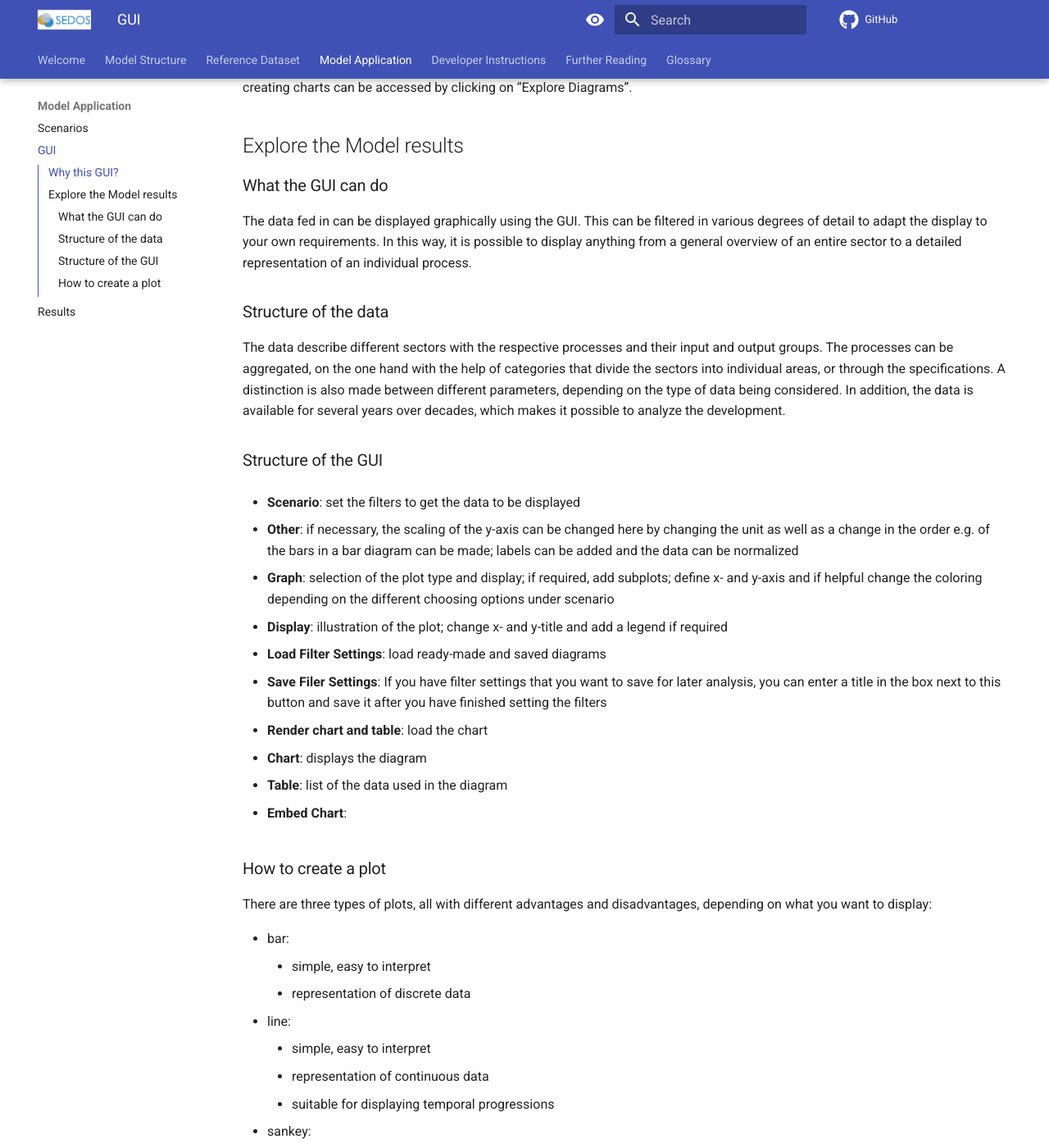
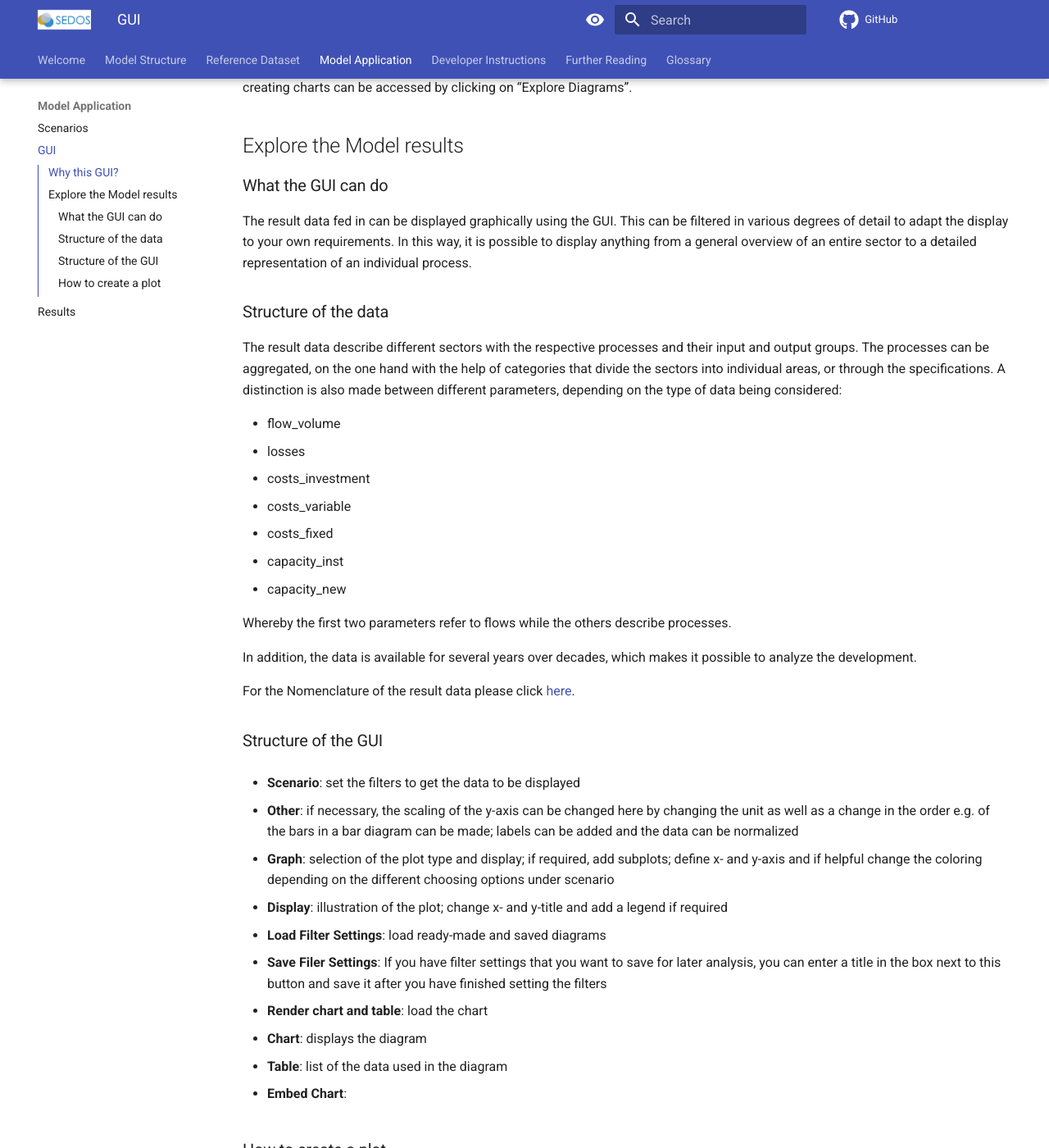
Before and after one commit to sedos-project/organization, an MkDocs documentation site: the page built from docs/visitor/model/gui.md, in a window 1280 px wide and 1400 px high, scrolled down 543 px. Shown: the whole window at 82% size. Built offline with MkDocs 1.6.1 and Material for MkDocs 9.7.7, drawn with Linux system fonts in a browser that asks for light colours; comment, search, counter and statistics services are not loaded; some of the changed text lies outside the part shown.

Commit message:
Update GUI description

```diff
--- a/docs/visitor/model/gui.md
+++ b/docs/visitor/model/gui.md
@@ -27,16 +27,29 @@ To do this, a scenario must first be selected at the bottom right of the start p
 
 ### What the GUI can do
 
-The data fed in can be displayed graphically using the GUI.
+The result data fed in can be displayed graphically using the GUI.
 This can be filtered in various degrees of detail to adapt the display to your own requirements.
 In this way, it is possible to display anything from a general overview of an entire sector to a detailed representation of an individual process.
 
 ### Structure of the data
 
-The data describe different sectors with the respective processes and their input and output groups.
+The result data describe different sectors with the respective processes and their input and output groups.
 The processes can be aggregated, on the one hand with the help of categories that divide the sectors into individual areas, or through the specifications.
-A distinction is also made between different parameters, depending on the type of data being considered.
+A distinction is also made between different parameters, depending on the type of data being considered:
+
+- flow_volume
+- losses
+- costs_investment
+- costs_variable
+- costs_fixed
+- capacity_inst
+- capacity_new
+
+Whereby the first two parameters refer to flows while the others describe processes.
+
 In addition, the data is available for several years over decades, which makes it possible to analyze the development.
+
+For the Nomenclature of the result data please click [here](http://127.0.0.1:8000/visitor/data/nomenclature/).
 
 ### Structure of the GUI
 
@@ -73,7 +86,7 @@ There are three types of plots, all with different advantages and disadvantages,
       - suitable for displaying temporal progressions
 - sankey:
       - "flow-diagram"
-      - especially helpful for representing input and output flows of processes, categories etc.
+      - especially helpful for representing input and output flows of processes, categories etc. and for the representation of energy balances
 
 Thus while bar and line charts are well suited for comparing discrete/continuous data, sankey Diagrams can be used to visualize more complex flows and relationships.
 
```
